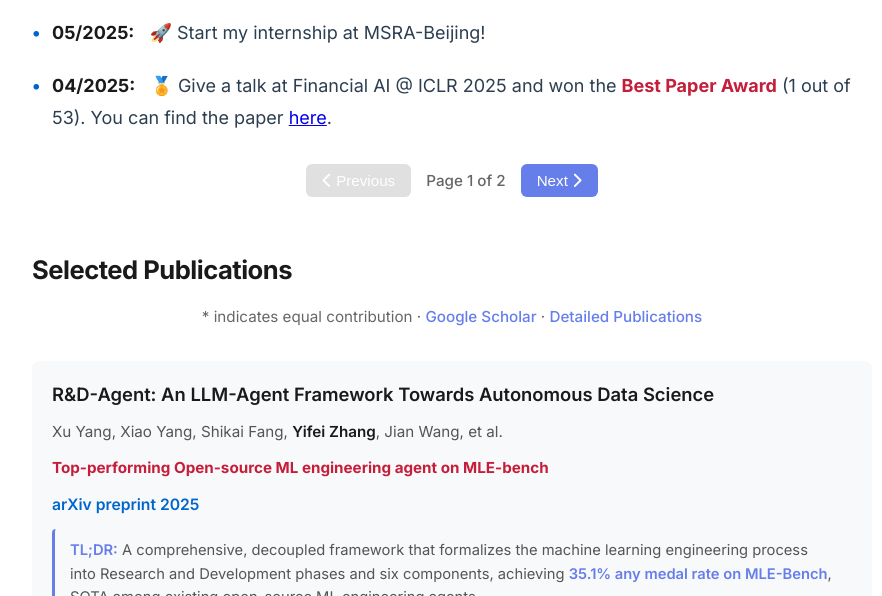
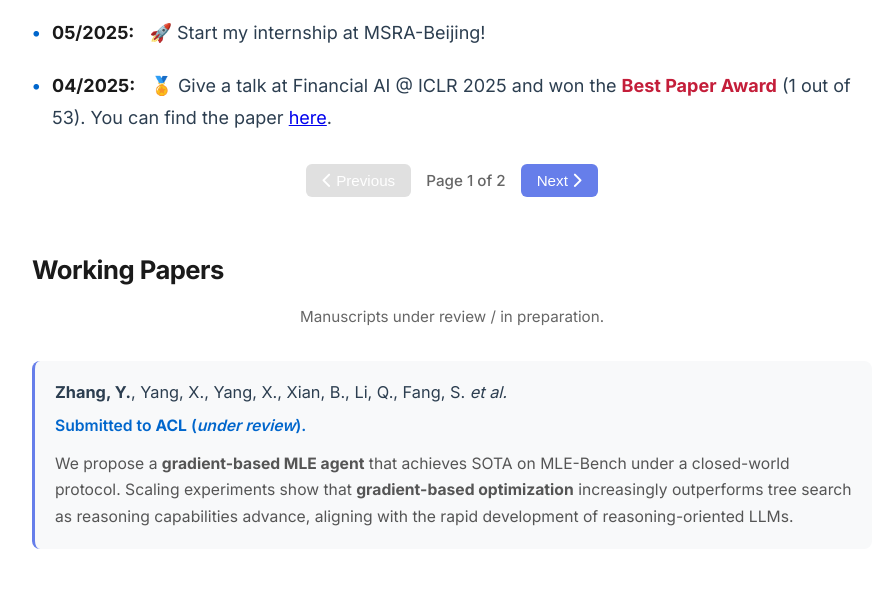
Before and after one commit to Hoder-zyf/hoder-zyf.github.io, a plain HTML site: page index.html in a window 1280 px wide. Shown: the part 1328-1924 px from the top of the page, without its empty margins (188-1070 px from the left). Drawn offline with Linux system fonts and the light colour scheme; no server answers.

Commit message:
update paper and cvs

```diff
--- a/index.html
+++ b/index.html
@@ -430,6 +430,55 @@
             background-color: #0066cc;
             color: white;
             border-color: #0066cc;
+        }
+
+        /* Under Review / Submitted */
+        .under-review-list {
+            list-style: none;
+            padding-left: 0;
+            margin: 0 auto;
+            max-width: 980px;
+        }
+
+        .under-review-item {
+            margin: 0 0 18px 0;
+            padding: 18px 20px;
+            background-color: #f8f9fa;
+            border-radius: 8px;
+            border-left: 3px solid #667eea;
+            transition: transform 0.2s, box-shadow 0.2s;
+        }
+
+        .under-review-item:hover {
+            transform: translateY(-2px);
+            box-shadow: 0 4px 12px rgba(0,0,0,0.08);
+        }
+
+        .under-review-authors {
+            color: #2c3e50;
+            line-height: 1.7;
+            font-size: 1.02rem;
+        }
+
+        .under-review-title {
+            margin-top: 6px;
+            color: #1a1a1a;
+            font-size: 1.05rem;
+            font-weight: 600;
+        }
+
+        .under-review-meta {
+            margin-top: 6px;
+            font-weight: 600;
+            color: #0066cc;
+            font-size: 0.98rem;
+        }
+
+        .under-review-desc {
+            margin-top: 10px;
+            color: #555;
+            font-size: 0.98rem;
+            line-height: 1.7;
         }
 
         .github-stars {
@@ -925,6 +974,7 @@
         <div class="container">
             <ul>
                 <li><a href="#news">News</a></li>
+                <li><a href="#working-papers">Working Papers</a></li>
                 <li><a href="publications.html">Publications</a></li>
                 <li><a href="#projects">Projects</a></li>
                 <li><a href="#experiences">Experiences</a></li>
@@ -942,7 +992,7 @@
 
                 <p>Currently, I am a research intern at <a href="https://www.microsoft.com/en-us/research/lab/microsoft-research-asia/" target="_blank">Microsoft Research Asia (MSRA)</a>, advised by <a href="https://www.microsoft.com/en-us/research/people/xiaoyang/" target="_blank">Xiao Yang</a>, focusing on <strong>Autonomous Agent</strong> research. Previously, I had the privilege of collaborating with <a href="https://sds.cuhk.edu.cn/teacher/571" target="_blank">Prof. Benyou Wang</a> and <a href="http://jszy.whu.edu.cn/xieqianqian/zh_CN/index/1646702/list/" target="_blank">Prof. Qianqian Xie</a> on exploring <strong>Large Language Models in Finance</strong>.</p>
 
-                <p>I have published at top-tier conferences including <em>NeurIPS</em> and <em>NAACL</em>. Notably, one of my papers received the <strong>Best Paper Award</strong> at the <em>ICLR 2025 Workshop on Advances in Financial AI</em>, where I presented it as an oral presentation in Singapore. My research interests span <strong>Narrative Economics, Financial Applications of LLMs, and Multi-Agent Systems.</strong></p>
+                <p>I have published at top-tier conferences including <em>NeurIPS</em> and <em>NAACL</em>. Notably, one of my papers received the <strong>Best Paper Award</strong> at the <em>ICLR 2025 Workshop on Advances in Financial AI</em>, where I presented it as an oral presentation in Singapore. My research interests span <strong>LLM Agents, Autonomous Agents, and Financial Applications of LLMs.</strong></p>
 
                 <div class="resume-links">
                     <strong>📄 More about me:</strong>
@@ -1005,6 +1055,28 @@
                     Next <i class="fas fa-chevron-right"></i>
                 </button>
             </div>
+        </section>
+
+        <!-- Working Papers Section -->
+        <section id="working-papers">
+            <h2>Working Papers</h2>
+            <p style="text-align: center; color: #666; font-size: 0.95rem; margin-top: -15px; margin-bottom: 30px;">
+                Manuscripts under review / in preparation.
+            </p>
+
+            <ul class="under-review-list">
+                <li class="under-review-item">
+                    <div class="under-review-authors">
+                        <strong>Zhang, Y.</strong>, Yang, X., Yang, X., Xian, B., Li, Q., Fang, S. <em>et al.</em>
+                    </div>
+                    <div class="under-review-meta">
+                        Submitted to <strong>ACL</strong> (<em>under review</em>).
+                    </div>
+                    <div class="under-review-desc">
+                        We propose a <strong>gradient-based MLE agent</strong> that achieves SOTA on MLE-Bench under a closed-world protocol. Scaling experiments show that <strong>gradient-based optimization</strong> increasingly outperforms tree search as reasoning capabilities advance, aligning with the rapid development of reasoning-oriented LLMs.
+                    </div>
+                </li>
+            </ul>
         </section>
 
         <!-- Publications Section -->
```
Also changed, not shown: 2 other files.
